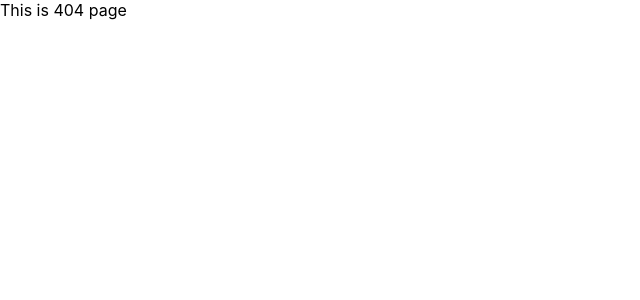
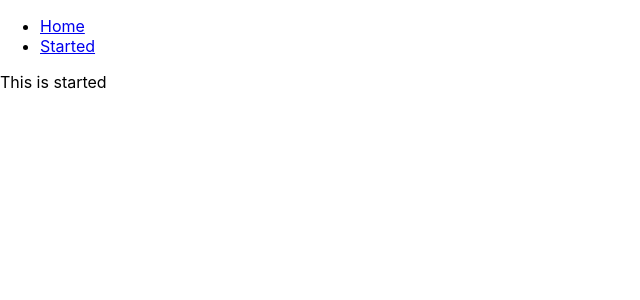
Before and after one commit to akashraghav1997/box-office, a React (Create React App) app: page /started in a window 1280 px wide. Before the commit this address had no page. Shown: the top 300 px of the page, without its empty margins (0-640 px from the left). Built offline with nearby package versions, Linux system fonts and the light colour scheme.

Commit message:
added navbar and created page components

```diff
--- a/src/App.jsx
+++ b/src/App.jsx
@@ -1,19 +1,28 @@
 import React from 'react';
 import { Switch, Route } from 'react-router-dom';
+import Navs from './components/Navs';
+import Home from './pages/Home';
+import Started from './pages/Started';
 
 function App() {
   return (
-    <Switch>
-      <Route exact path="/">
-        This is home page
-      </Route>
+    <div>
+      <Navs />
 
-      <Route exact path="/starred">
-        This is starred page
-      </Route>
+      <Switch>
+        <Route exact path="/">
+          <Home />
+        </Route>
 
-      <Route>This is 404 page</Route>
-    </Switch>
+        <Route exact path="/started">
+          <Started />
+        </Route>
+
+        <Route>
+          <div>Not found</div>
+        </Route>
+      </Switch>
+    </div>
   );
 }
 
--- /dev/null
+++ b/src/components/Navs.jsx
@@ -0,0 +1,23 @@
+import React from 'react';
+import { Link } from 'react-router-dom';
+
+const LINKS = [
+  { to: '/', text: 'Home' },
+  { to: '/started', text: 'Started' },
+];
+
+const Navs = () => {
+  return (
+    <div>
+      <ul>
+        {LINKS.map(item => (
+          <li key={item.to}>
+            <Link to={item.to}>{item.text}</Link>
+          </li>
+        ))}
+      </ul>
+    </div>
+  );
+};
+
+export default Navs;
--- /dev/null
+++ b/src/pages/Home.jsx
@@ -0,0 +1,7 @@
+import React from 'react';
+
+const Home = () => {
+  return <div>This is home</div>;
+};
+
+export default Home;
--- /dev/null
+++ b/src/pages/Started.jsx
@@ -0,0 +1,7 @@
+import React from 'react';
+
+const Started = () => {
+  return <div>This is started</div>;
+};
+
+export default Started;
```
